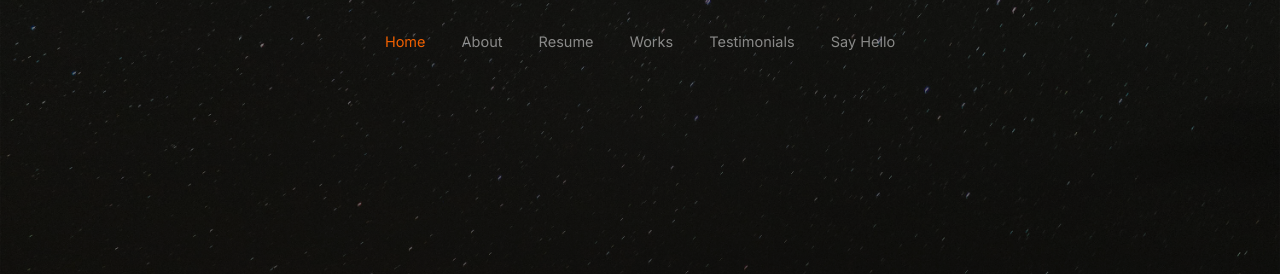
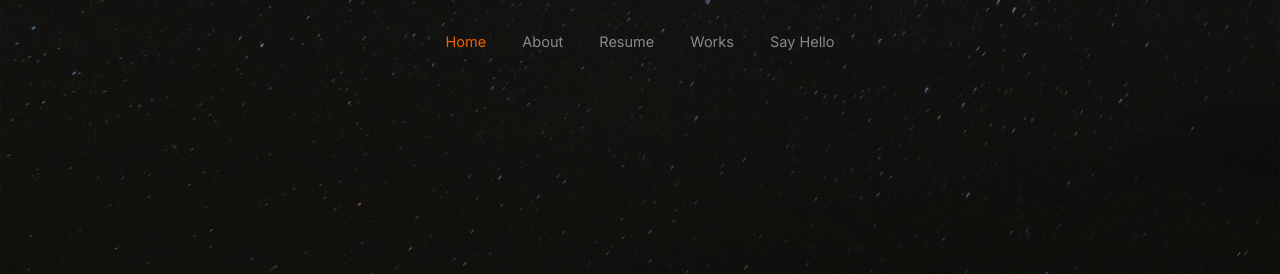
Before and after one commit to AdeoluAdegboye/portfolio, a Django app: page / in a window 1280 px wide. Shown: the top 274 px of the page. Run offline with Django 4.2, Linux system fonts and the light colour scheme; data that the repository does not hold is empty; some libraries are stand-ins or nearby versions.

Commit message:
remove testimonials

```diff
--- a/main/templates/index.html
+++ b/main/templates/index.html
@@ -52,7 +52,7 @@
                     <li><a class="smoothscroll" href="#about">About</a></li>
                     <li><a class="smoothscroll" href="#resume">Resume</a></li>
                     <li><a class="smoothscroll" href="#portfolio">Works</a></li>
-                    <li><a class="smoothscroll" href="#testimonials">Testimonials</a></li>
+                    <!-- <li><a class="smoothscroll" href="#testimonials">Testimonials</a></li> -->
                     <li><a class="smoothscroll" href="#contact">Say Hello</a></li>
                 </ul>
             </nav>
```
